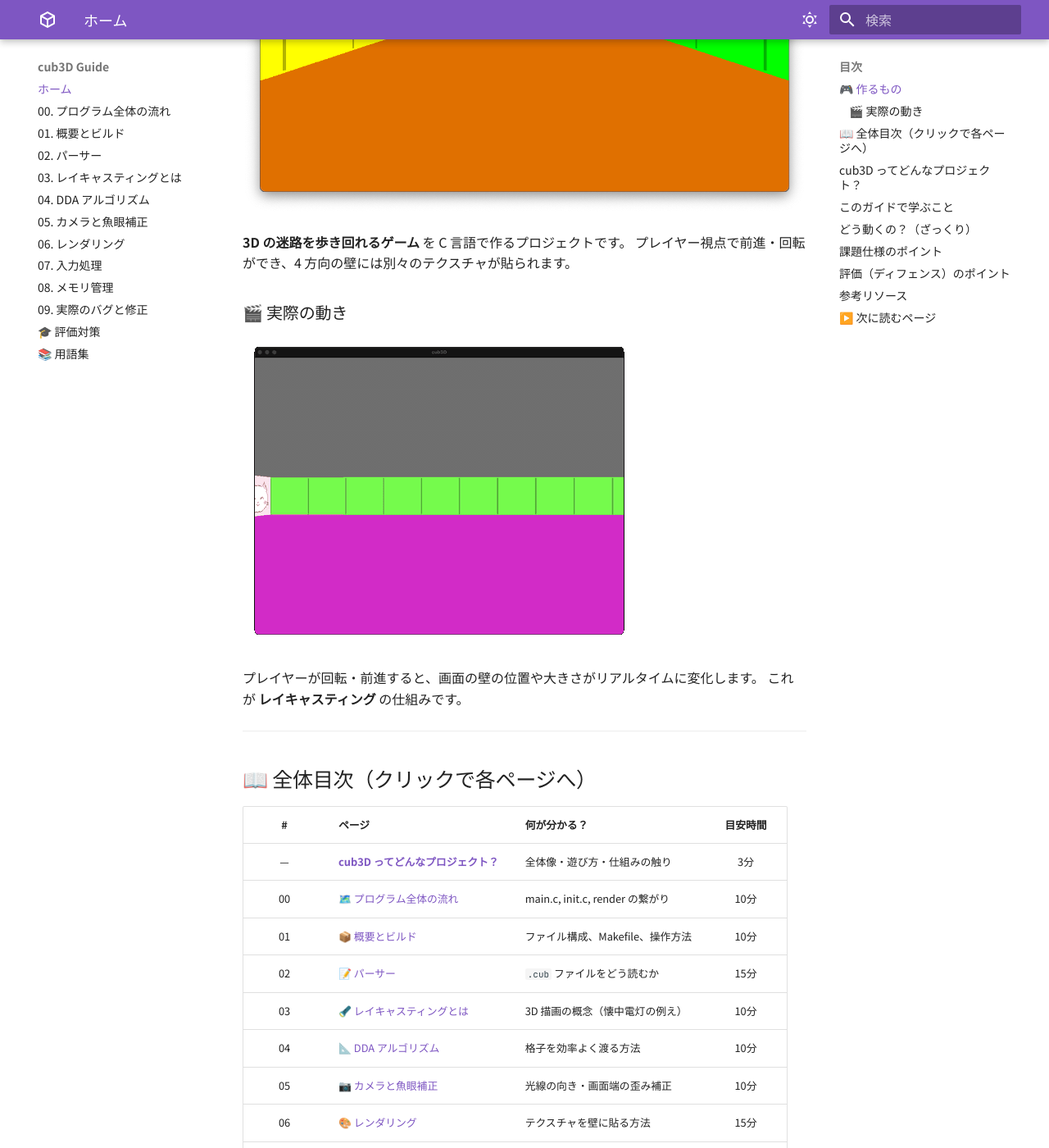
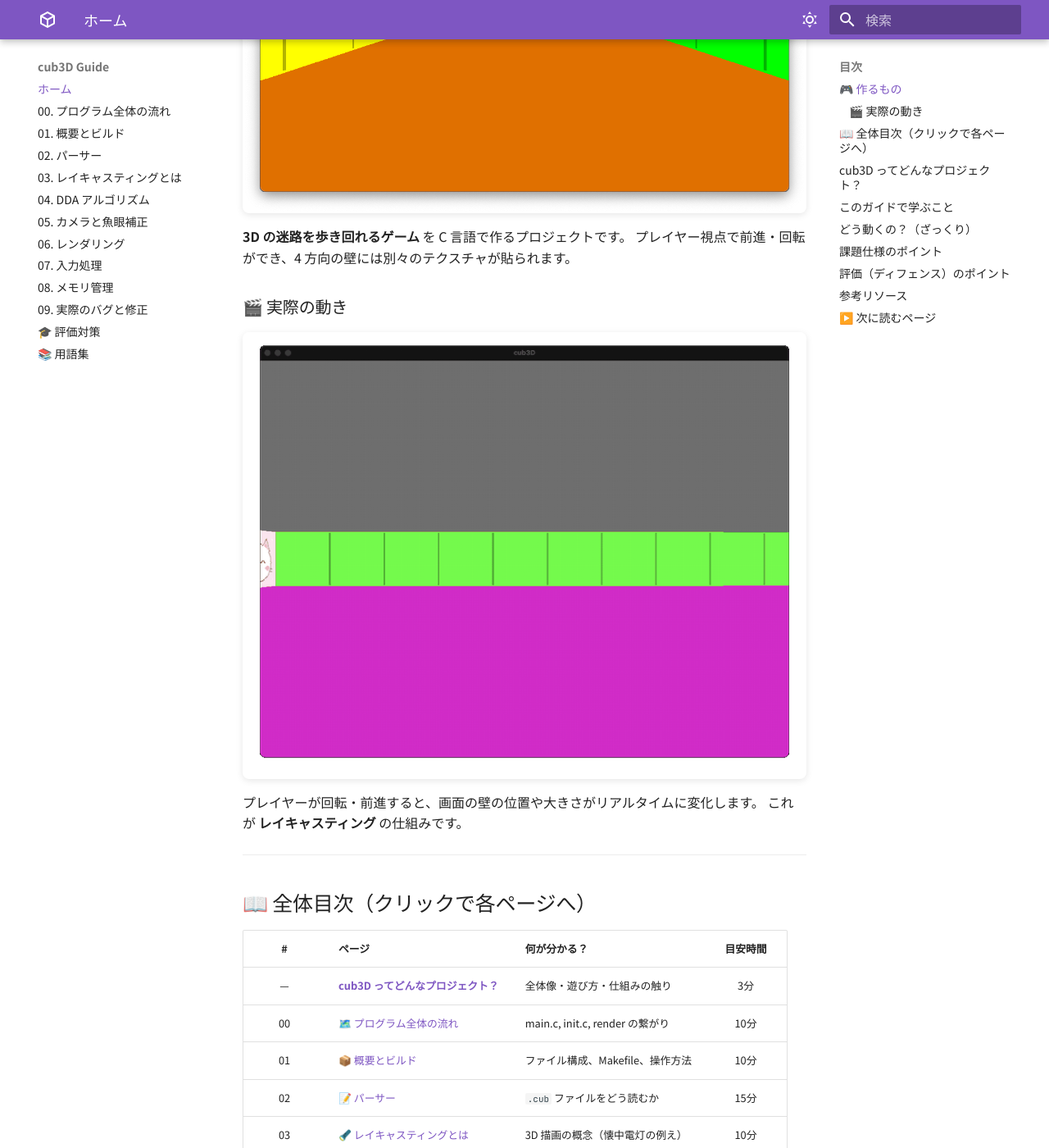
Before and after one commit to Tsunanko/cub3d-guide, an MkDocs documentation site: the page built from docs/index.md, in a window 1280 px wide and 1400 px high, scrolled down 515 px. Shown: the whole window at 82% size. Built offline with MkDocs 1.6.1 and Material for MkDocs 9.7.7, drawn with Linux system fonts in a browser that asks for light colours.

Commit message:
Upscale GIF to 720px + add CSS for responsive full-width images

```diff
--- /dev/null
+++ b/docs/stylesheets/extra.css
@@ -0,0 +1,15 @@
+/* 画像とGIFを全幅で大きく表示 */
+.md-content img {
+    max-width: 100%;
+    height: auto;
+    border-radius: 8px;
+    box-shadow: 0 2px 8px rgba(0, 0, 0, 0.1);
+}
+
+/* GIFやスクリーンショットは特に大きく */
+.md-content img[src$=".gif"],
+.md-content img[src$=".png"] {
+    display: block;
+    margin: 1em auto;
+    max-width: 100%;
+}
--- a/mkdocs.yml
+++ b/mkdocs.yml
@@ -84,6 +84,9 @@ plugins:
         - ja
         - en
 
+extra_css:
+  - stylesheets/extra.css
+
 extra_javascript:
   - https://polyfill.io/v3/polyfill.min.js?features=es6
   - https://cdn.jsdelivr.net/npm/mathjax@3/es5/tex-mml-chtml.js
```
Also changed, not shown: docs/images/gameplay.gif, 1 other file.
